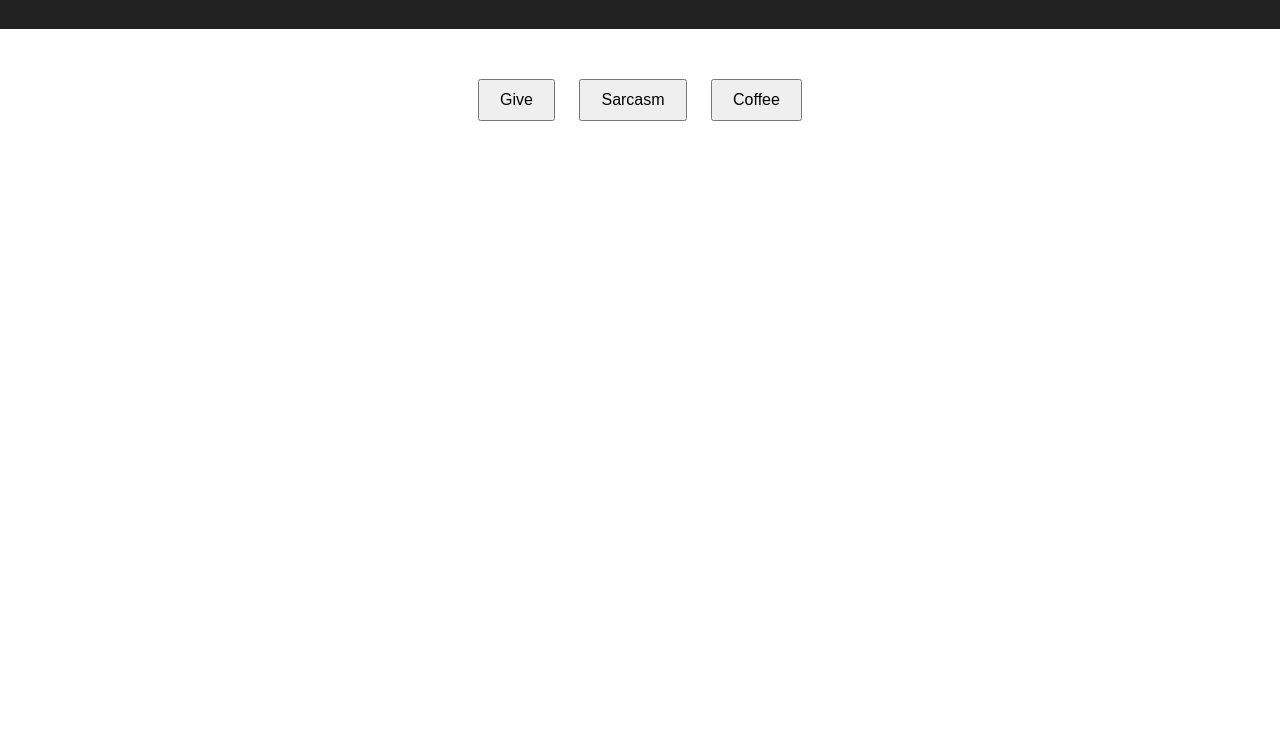
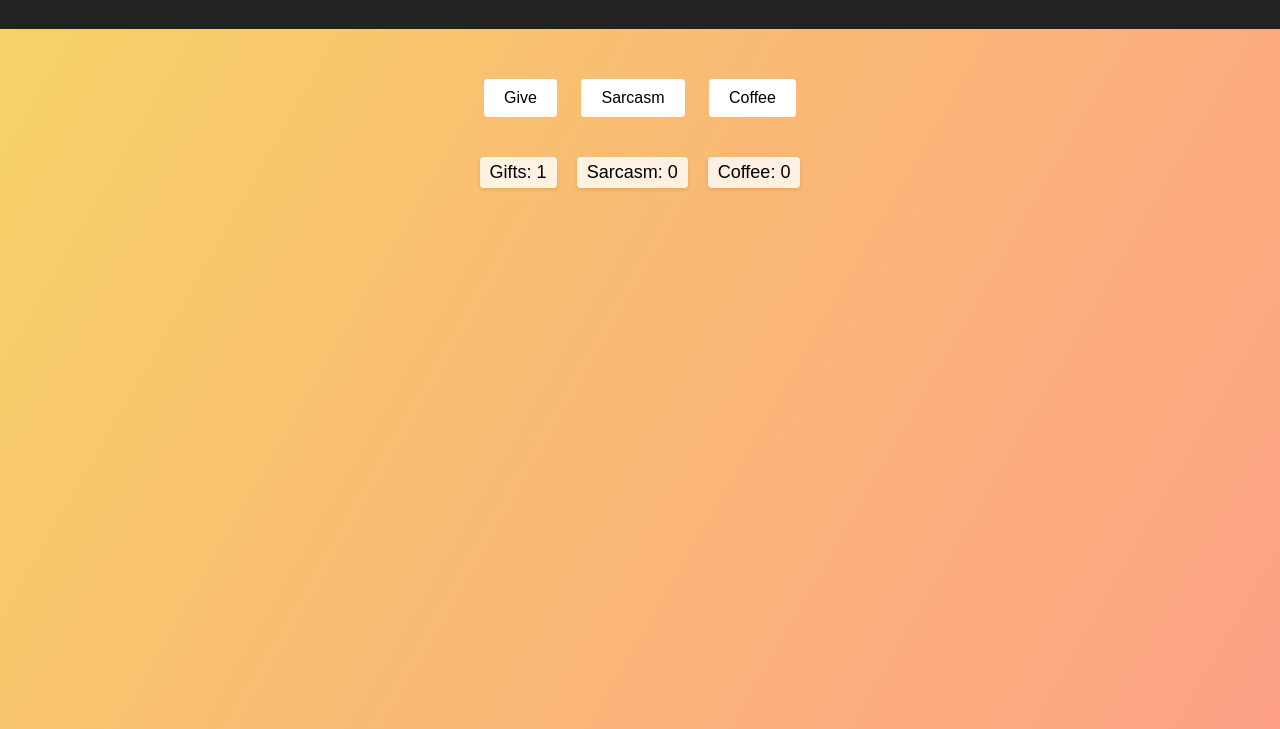
Before and after one commit to Wikinggaffa/bookish-tribble, a website: page index.html in a window 1280 px wide. Both pictures are taken after a click on the button "Give". Shown: the part 71-800 px from the top of the page. Drawn offline with Linux system fonts and the light colour scheme.

Commit message:
Flash gradient when all buttons are clicked

```diff
--- a/game.js
+++ b/game.js
@@ -18,7 +18,54 @@ function bindButton(id, message) {
   }
   btn.addEventListener('click', () => {
     showToast(message);
+    updateScore(id);
+    randomizeBackground();
+    checkAllClicked();
   });
+}
+
+const scores = {
+  giveBtn: 0,
+  sarcasmBtn: 0,
+  coffeeBtn: 0,
+};
+
+const scoreIds = {
+  giveBtn: 'giftCount',
+  sarcasmBtn: 'sarcasmCount',
+  coffeeBtn: 'coffeeCount',
+};
+
+function updateScore(id) {
+  if (!(id in scores)) return;
+  scores[id]++;
+  const el = document.getElementById(scoreIds[id]);
+  if (el) {
+    el.textContent = String(scores[id]);
+  }
+}
+
+function randomizeBackground() {
+  const colors = ['#fef3bd', '#fde2e4', '#cdeac0', '#bee1e6', '#e3f2fd'];
+  const color = colors[Math.floor(Math.random() * colors.length)];
+  document.body.style.backgroundColor = color;
+}
+
+let celebrated = false;
+
+function checkAllClicked() {
+  if (celebrated) return;
+  const allClicked = Object.values(scores).every((count) => count > 0);
+  if (allClicked) {
+    celebrated = true;
+    celebrateBackground();
+  }
+}
+
+function celebrateBackground() {
+  document.body.style.backgroundColor = '';
+  document.body.classList.add('celebrate');
+  setTimeout(() => document.body.classList.remove('celebrate'), 1000);
 }
 
 bindButton('giveBtn', 'You gave a gift!');
@@ -26,5 +73,5 @@ bindButton('sarcasmBtn', 'Sarcasm deployed!');
 bindButton('coffeeBtn', 'Coffee purchased!');
 
 if (typeof module !== 'undefined') {
-  module.exports = { showToast, bindButton };
+  module.exports = { showToast, bindButton, updateScore };
 }
--- a/index.html
+++ b/index.html
@@ -13,6 +13,11 @@
     <button id="giveBtn">Give</button>
     <button id="sarcasmBtn">Sarcasm</button>
     <button id="coffeeBtn">Coffee</button>
+    <div id="scoreboard">
+      <div>Gifts: <span id="giftCount">0</span></div>
+      <div>Sarcasm: <span id="sarcasmCount">0</span></div>
+      <div>Coffee: <span id="coffeeCount">0</span></div>
+    </div>
   </main>
   <script src="game.js"></script>
 </body>
--- a/style.css
+++ b/style.css
@@ -3,6 +3,24 @@ body {
   margin: 0;
   padding: 0;
   text-align: center;
+  background: linear-gradient(120deg, #f6d365, #fda085);
+  min-height: 100vh;
+}
+
+body.celebrate {
+  animation: gradientFlash 1s ease-in-out;
+}
+
+@keyframes gradientFlash {
+  0% {
+    background: linear-gradient(120deg, #f6d365, #fda085);
+  }
+  50% {
+    background: linear-gradient(120deg, #84fab0, #8fd3f4);
+  }
+  100% {
+    background: linear-gradient(120deg, #f6d365, #fda085);
+  }
 }
 header {
   background: #222;
@@ -16,6 +34,30 @@ button {
   margin: 10px;
   padding: 10px 20px;
   font-size: 16px;
+  border: none;
+  border-radius: 4px;
+  cursor: pointer;
+  background: #fff;
+  transition: transform 0.1s;
+}
+
+button:hover {
+  transform: scale(1.05);
+}
+
+#scoreboard {
+  display: flex;
+  justify-content: center;
+  gap: 20px;
+  margin-top: 30px;
+  font-size: 18px;
+}
+
+#scoreboard div {
+  background: rgba(255, 255, 255, 0.8);
+  padding: 5px 10px;
+  border-radius: 4px;
+  box-shadow: 0 2px 4px rgba(0, 0, 0, 0.1);
 }
 .toast {
   position: fixed;
```
Also changed, not shown: game.test.js (+20 -4 lines), README.md, 1 other file.
